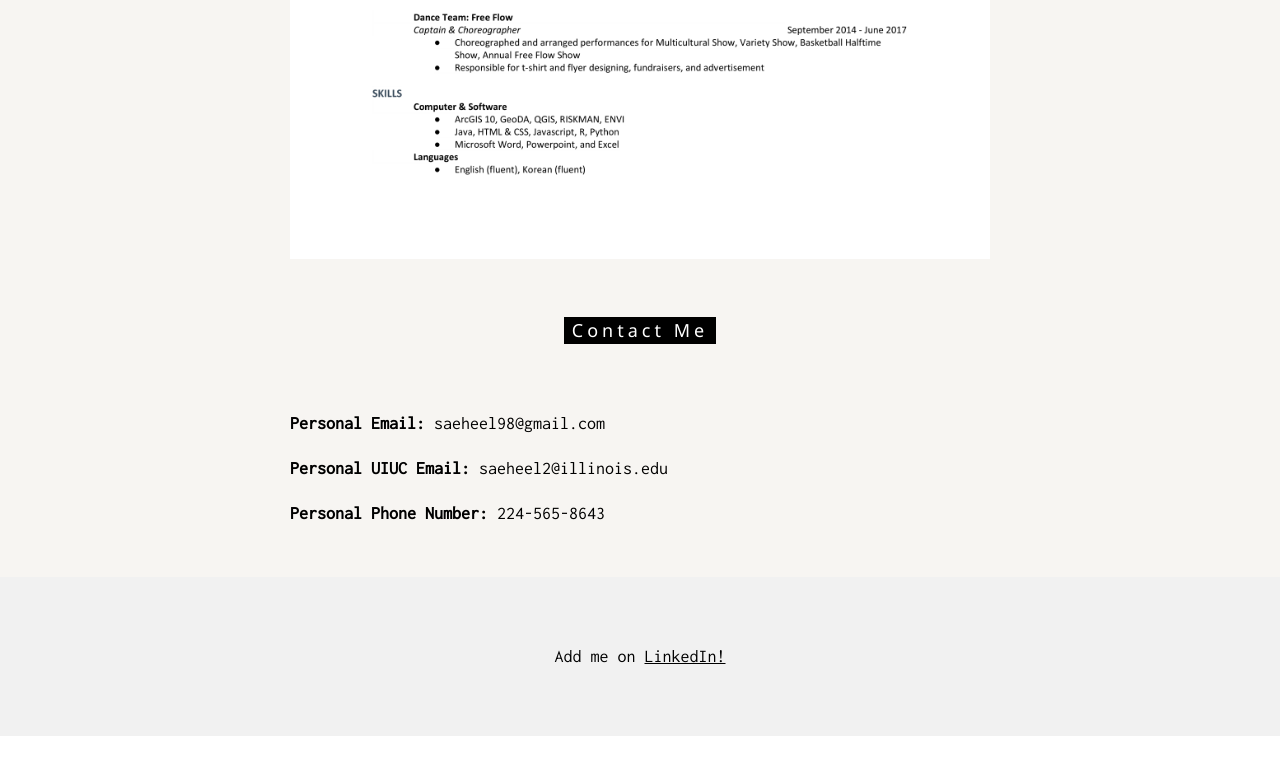
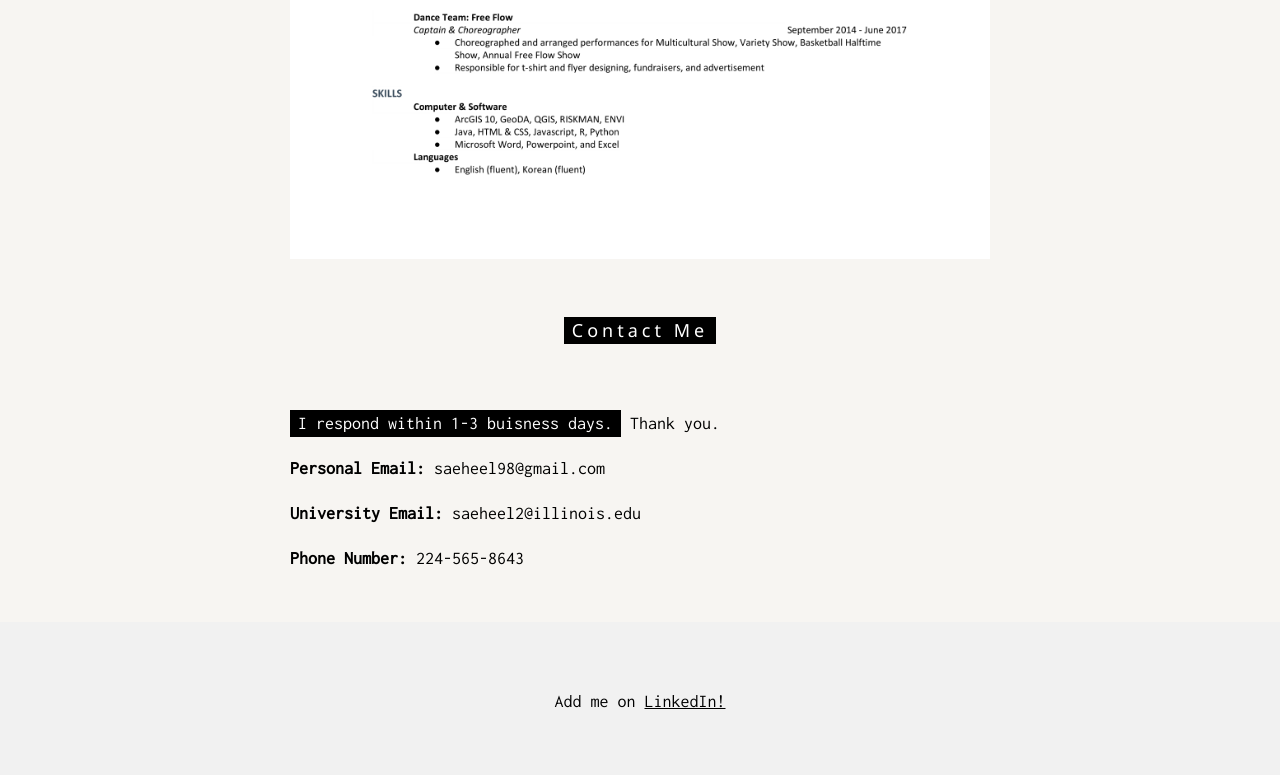
Before and after one commit to slee7246/SarahLeeWebsite, a plain HTML site: page index.html in a window 1280 px wide. Shown: the part 2065-2840 px from the top of the page. Before the commit the page ends 2801 px from the top, so only its background shows below. Drawn offline with nearby package versions, Linux system fonts and the light colour scheme.

Commit message:
Update index.html

```diff
--- a/index.html
+++ b/index.html
@@ -91,10 +91,11 @@ body, html {
 <div class="w3-container" id="contact" style="padding-bottom:32px;">
   <div class="w3-content" style="max-width:700px">
     <h5 class="w3-center w3-padding-48"><span class="w3-tag w3-wide">Contact Me</span></h5>
+     <p><span class="w3-tag">I respond within 1-3 buisness days.</span> Thank you. </p>
 
  <p><strong>Personal Email:</strong> saeheel98@gmail.com </p>
-  <p><strong>Personal UIUC Email:</strong> saeheel2@illinois.edu </p>
-     <p><strong>Personal Phone Number:</strong> 224-565-8643 </p>
+  <p><strong>University Email:</strong> saeheel2@illinois.edu </p>
+     <p><strong>Phone Number:</strong> 224-565-8643 </p>
 
 
   </div>
```
